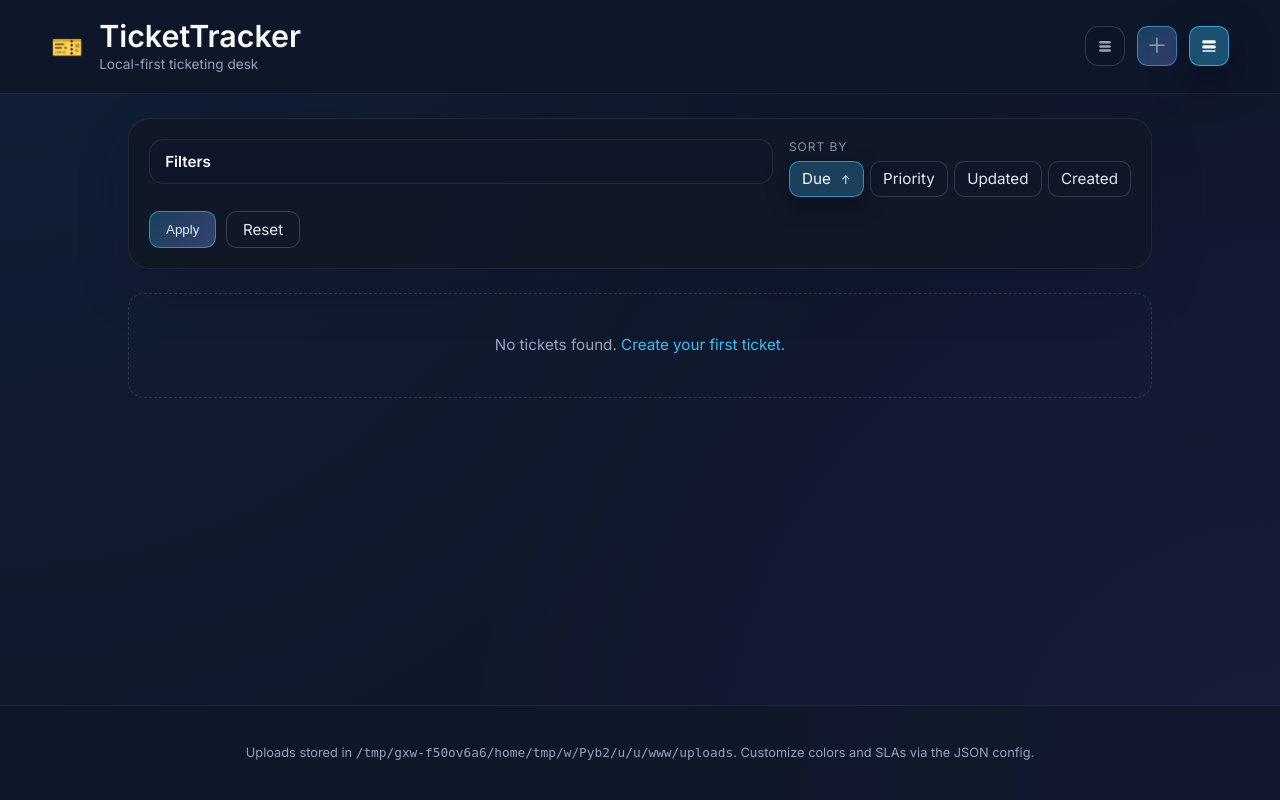
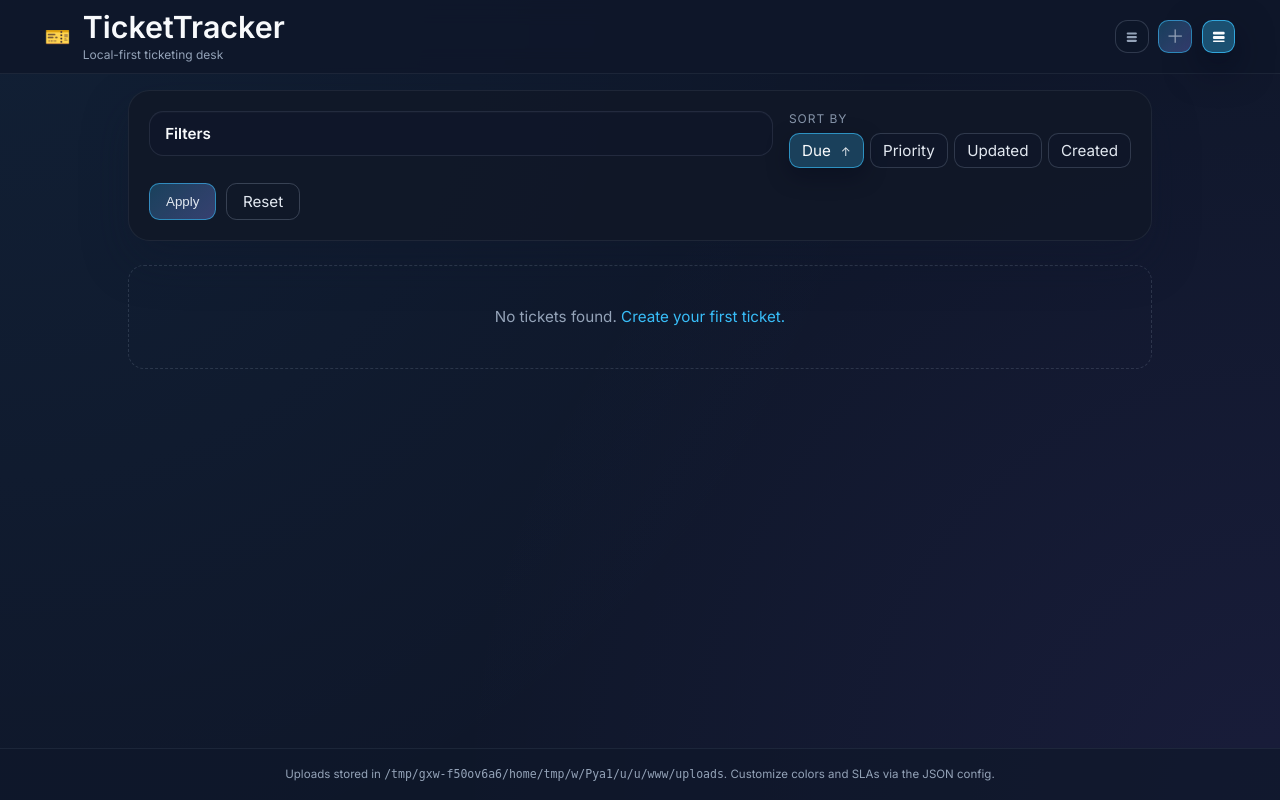
Before and after one commit to rinc3w1nd/TicketTracker, a Flask app: page / in a window 1280 px wide. Run offline with Flask 3, Linux system fonts and the light colour scheme; data that the repository does not hold is empty.

Commit message:
Shrink header and footer spacing

```diff
--- a/static/css/styles.css
+++ b/static/css/styles.css
@@ -56,7 +56,7 @@ a:hover {
   display: flex;
   justify-content: space-between;
   align-items: center;
-  padding: 1.5rem 5vw;
+  padding: 0.75rem 4vw;
   border-bottom: 1px solid rgba(148, 163, 184, 0.1);
   background: rgba(15, 23, 42, 0.85);
   backdrop-filter: blur(12px);
@@ -68,23 +68,23 @@ a:hover {
 .brand {
   display: flex;
   align-items: center;
-  gap: 1rem;
+  gap: 0.75rem;
 }
 
 .brand .logo {
-  font-size: 2rem;
+  font-size: 1.6rem;
 }
 
 .brand .subtitle {
   margin: 0;
   color: var(--text-muted);
-  font-size: 0.85rem;
+  font-size: 0.75rem;
 }
 
 .nav-links {
   display: flex;
   align-items: center;
-  gap: 1rem;
+  gap: 0.75rem;
 }
 
 .nav-links a {
@@ -96,9 +96,9 @@ a:hover {
   display: inline-flex;
   align-items: center;
   justify-content: center;
-  width: 2.85rem;
-  height: 2.85rem;
-  border-radius: 0.85rem;
+  width: 2.5rem;
+  height: 2.5rem;
+  border-radius: 0.8rem;
   padding: 0;
   position: relative;
   line-height: 1;
@@ -110,12 +110,12 @@ a:hover {
   display: inline-flex;
   align-items: center;
   justify-content: center;
-  font-size: 1.1rem;
+  font-size: 1rem;
 }
 
 .icon-button .icon svg {
-  width: 1.25rem;
-  height: 1.25rem;
+  width: 1.1rem;
+  height: 1.1rem;
   fill: currentColor;
 }
 
@@ -144,12 +144,12 @@ a:hover {
 }
 
 .nav-links .button.icon-button {
-  width: 2.85rem;
-  height: 2.85rem;
+  width: 2.5rem;
+  height: 2.5rem;
 }
 
 .nav-links .button.icon-button .icon {
-  font-size: 1.3rem;
+  font-size: 1.15rem;
 }
 
 .nav-links .button.icon-button:hover,
@@ -180,7 +180,7 @@ a:hover {
 
 .content {
   width: min(1100px, 92vw);
-  margin: 2rem auto 4rem;
+  margin: 1.25rem auto 3.5rem;
   flex: 1;
 }
 
@@ -190,25 +190,25 @@ body.compact {
 }
 
 body.compact .app-header {
-  padding: 1.1rem 4vw;
+  padding: 0.55rem 3.5vw;
 }
 
 body.compact .brand .logo {
-  font-size: 1.6rem;
+  font-size: 1.3rem;
 }
 
 body.compact .nav-links {
-  gap: 0.75rem;
+  gap: 0.6rem;
 }
 
 body.compact .icon-button {
-  width: 2.5rem;
-  height: 2.5rem;
+  width: 2.1rem;
+  height: 2.1rem;
 }
 
 body.compact .nav-links .button.icon-button {
-  width: 2.5rem;
-  height: 2.5rem;
+  width: 2.1rem;
+  height: 2.1rem;
   padding: 0;
 }
 
@@ -223,7 +223,7 @@ body.compact .nav-links .button:not(.icon-button) {
 
 body.compact .content {
   width: min(1024px, 95vw);
-  margin: 1.5rem auto 3rem;
+  margin: 1rem auto 2.5rem;
 }
 
 body.compact .panel {
@@ -386,8 +386,8 @@ body.compact .flash {
 }
 
 body.compact .app-footer {
-  padding: 1.5rem 4vw;
-  font-size: 0.8rem;
+  padding: 0.3rem 3.5vw;
+  font-size: 0.72rem;
 }
 
 .button {
@@ -1028,18 +1028,18 @@ body.compact .app-footer {
 }
 
 .app-footer {
-  padding: 2rem 5vw;
+  padding: 0.4rem 4vw;
   border-top: 1px solid rgba(148, 163, 184, 0.1);
   background: rgba(15, 23, 42, 0.7);
   text-align: center;
-  font-size: 0.85rem;
+  font-size: 0.75rem;
   color: var(--text-muted);
 }
 
 @media (max-width: 900px) {
   .app-header {
     flex-direction: column;
-    gap: 1rem;
+    gap: 0.75rem;
     align-items: flex-start;
   }
 
```
